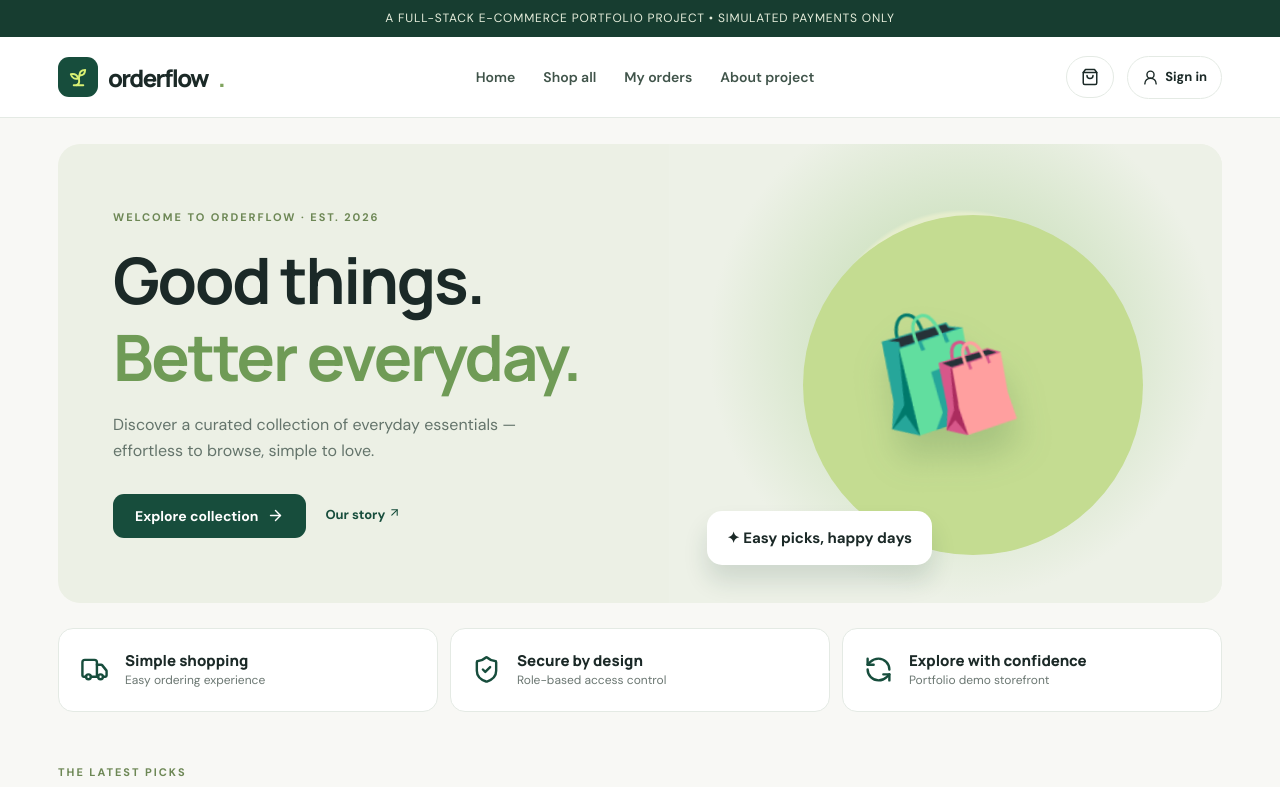
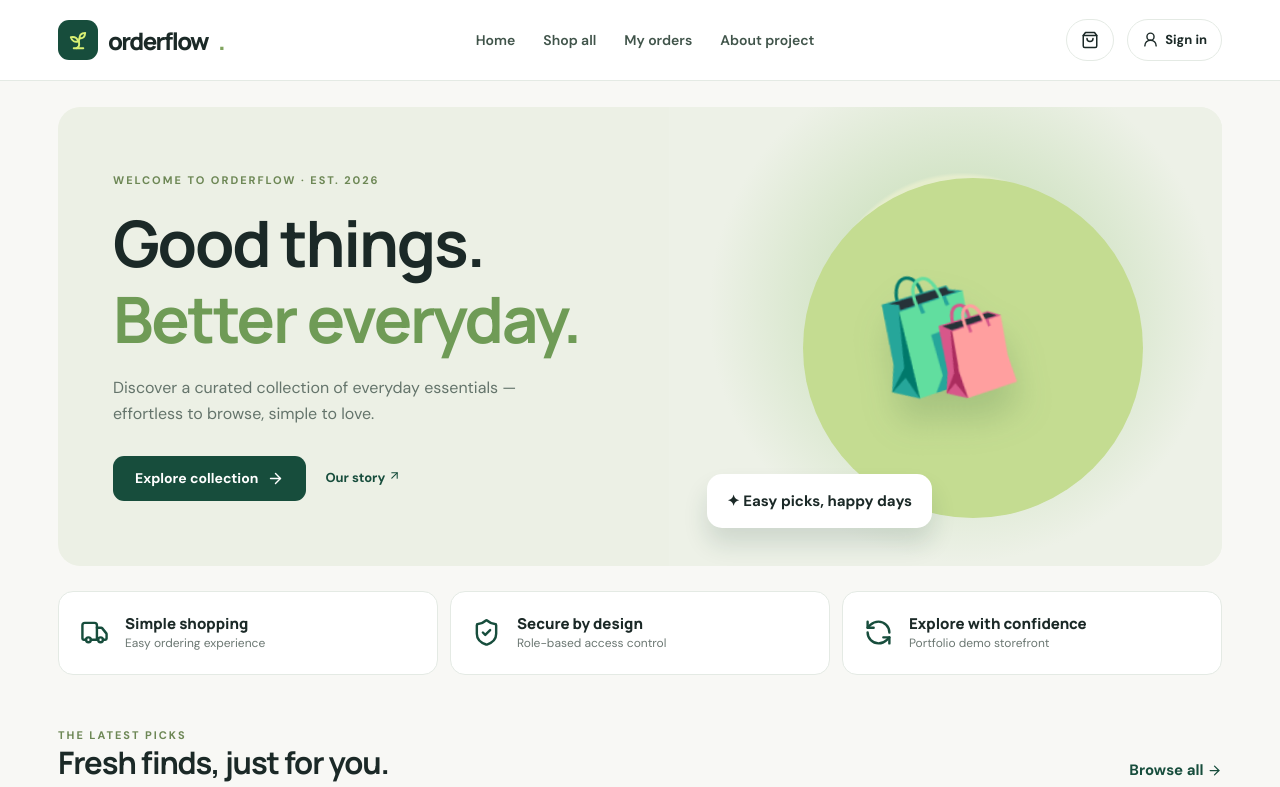
Before and after one commit to mpmabeyrathne/OrderFlow-LK, a Next.js app in the folder apps/web/: page / in a window 1280 px wide. Shown: the top 787 px of the page. Built offline with nearby package versions, Linux system fonts and the light colour scheme; no server answers.

Commit message:
style(web): remove portfolio and simulated-payment announcement banner

```diff
--- a/apps/web/src/app/layout.tsx
+++ b/apps/web/src/app/layout.tsx
@@ -8,5 +8,5 @@ export const metadata: Metadata = {
   description: "Discover everyday essentials and experience the OrderFlow shopping demo.",
 };
 export default function RootLayout({children}:{children:React.ReactNode}) {
-  return <html lang="en"><body><Providers><div className="announcement">A FULL-STACK E-COMMERCE PORTFOLIO PROJECT • SIMULATED PAYMENTS ONLY</div><Header/><main>{children}</main><Footer/></Providers></body></html>;
+  return <html lang="en"><body><Providers><Header/><main>{children}</main><Footer/></Providers></body></html>;
 }
```
